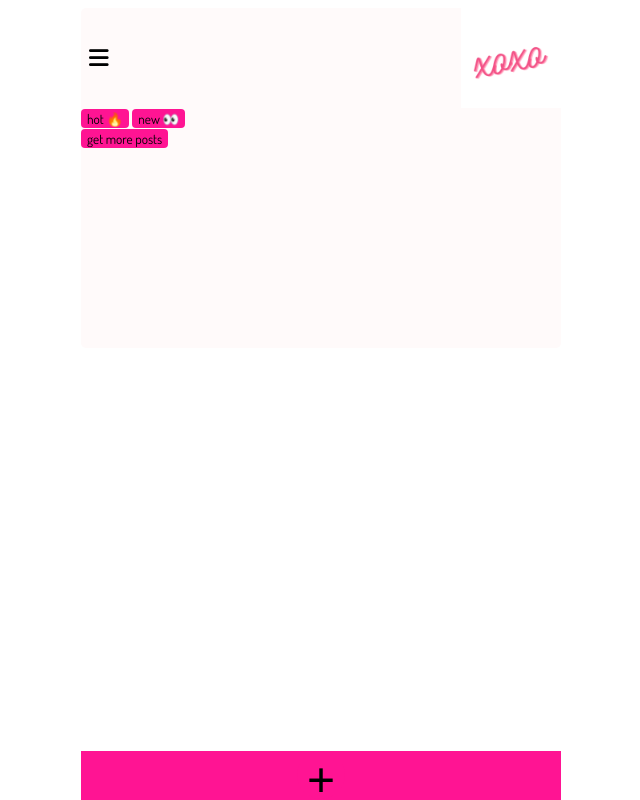
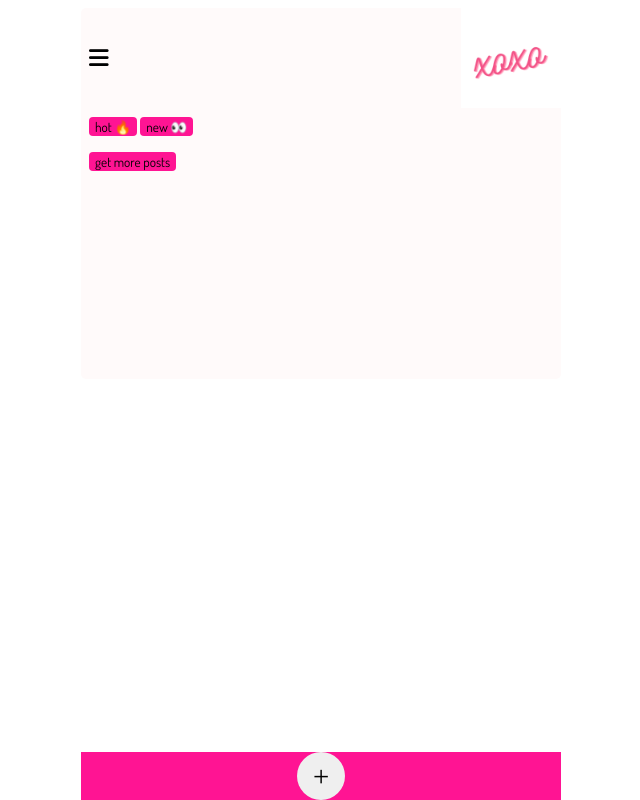
Before and after one commit to natbibi/gossip-girl-xoxo, a website: page client/index.html in a window 1280 px wide. Shown: the whole page, without its empty margins (319-959 px from the left). Drawn offline with Linux system fonts and the light colour scheme; no server answers; a web font is replaced by a local one.

Commit message:
dark mode edits, changing of classes/id and button hover animation

```diff
--- a/client/index.html
+++ b/client/index.html
@@ -16,7 +16,7 @@
 </head>
 
 <body>
-    <div class="mobile-container dark">
+    <div class="mobile-container">
         <header id="header">
 
             <!-- Top Navigation Menu -->
@@ -26,7 +26,7 @@
                 <p class="nav-info">Gossip Girls XOXO 2021<br>
                     Contact Us </p>
 
-                <p class="dark-mode-button">Darkside<i class="far fa-moon"></i></p>
+                <p class="dark-mode-button">Darkside <i class="fas fa-moon moon-icon"></i></p>
 
 
             </div>
--- a/client/static/css/style.css
+++ b/client/static/css/style.css
@@ -11,6 +11,11 @@ font-family: 'Schoolbell', cursive; */
 
 html, button {
   font-family: "Dosis", sans-serif;
+  color: var(--text-color);
+}
+
+button:hover {
+  transform: scale(1.03)
 }
 
 body {
@@ -18,16 +23,17 @@ body {
   --background-color: white;
   --accent-color: rgb(170, 170, 170);
   --text-color: black;
-  --transition-delay: 1s;
+  --transition-delay: 2s;
 
   background-color: var(--background-color);
+  transition: var(--transition-delay);
 }
 
 body.dark {
   --container-color: rgb(0, 0, 0);
   --background-color: rgb(0, 0, 0);
   --accent-color: rgb(53, 53, 53);
-  --text-color: white;
+  --text-color: rgb(230, 230, 230);
 
   background-color: var(--background-color);
 }
@@ -93,6 +99,15 @@ body.dark {
   color: black;
 }
 
+.moon-icon {
+  color: black;
+}
+
+.dark .moon-icon {
+  color: rgb(253, 192, 60);
+  transition: 1s;
+}
+
 .nav-info {
   padding: 20px;
   color: black;
@@ -124,6 +139,7 @@ p {
   padding-left: 1rem;
   padding-right: 1rem;
   background-color: var(--accent-color);
+  transition: var(--transition-delay);
   margin: 0.5rem;
   border-top: solid 1px hotpink;
   border-bottom: solid 1px hotpink;
@@ -234,12 +250,11 @@ input {
 #popup-post {
   border-radius: 50%;
   border: none;
-  font-size: 3em;
+  font-size: 1.8em;
   height: 3rem;
   width: 3rem;
   transition: 0.3s;
-  background-color: deeppink;
-  font-family: Arial, Helvetica, sans-serif;
+  font-family: 'Times New Roman', Times, serif;
 }
 
 .rotate {
@@ -248,6 +263,14 @@ input {
 
 #giphy-search {
   font-size: 16px;
+}
+
+.top-button-section {
+  margin: 0.5rem;
+}
+
+#get-more-posts {
+  margin: 0.5rem;
 }
 
 /* css for comment box + comments should move */
```
